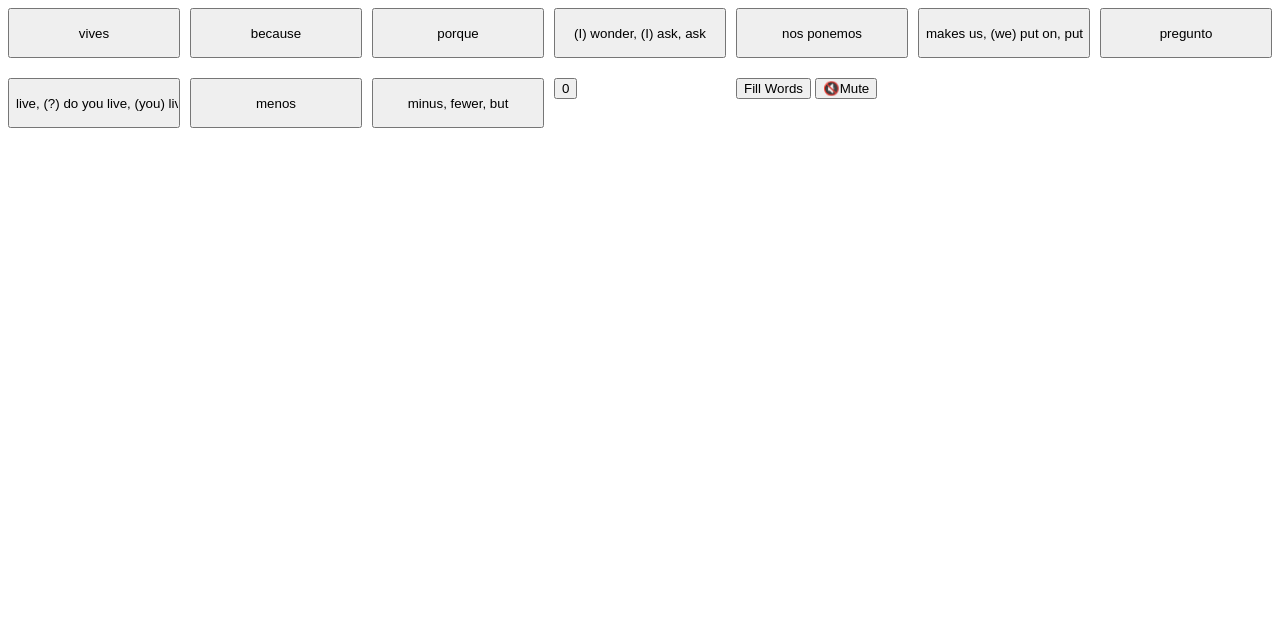
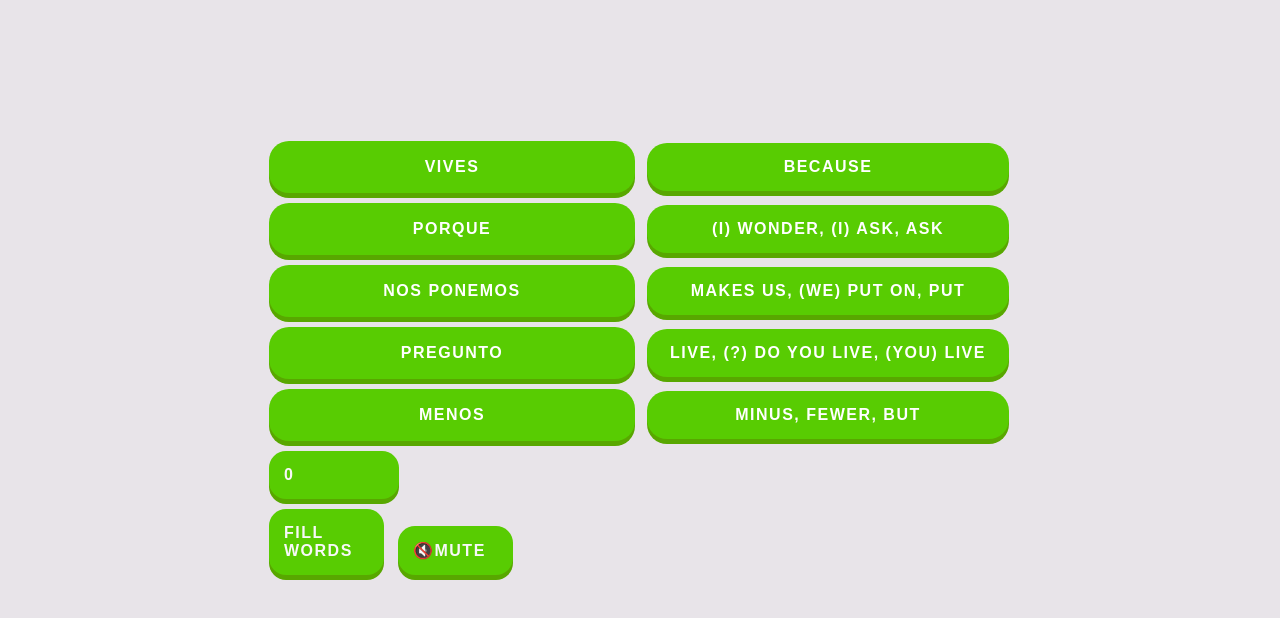
Before and after one commit to MoranLeven/MatchMadness, a plain HTML site: page index.html in a window 1280 px wide. Drawn offline with Linux system fonts and the light colour scheme.

Commit message:
Add files via upload

```diff
--- a/index.html
+++ b/index.html
@@ -22,13 +22,15 @@
 
         <input type="button" value="" class="input">
         <input type="button" value="" class="output">
+    </div>
+
     <div>
         <input type="button" value="0" class="score">
     </div>
 
     <div>
-        <button class="words-updater">Fill Words</button>
-        <button class="mute" onclick="mute()">🔇Mute</button>
+        <button class="words-updater rem ">Fill Words</button>
+        <button class="mute rem" onclick="mute()">🔇Mute</button>
     </div>
     <script src="words.js"></script>
    <script  src="script.js"></script>
--- a/style.css
+++ b/style.css
@@ -1,36 +1,19 @@
-/* input{
-    width:200px;
-    margin: 4px;
+html{
+    margin-left: 20%;
+    margin-right: 20%;
+    margin-top: 10%;
+    background: rgb(232, 228, 233)
+
 }
-
-.container{
-    grid-template-columns: repeat(2, 1fr);
-} */
-
 
 .container {
     display: grid;
-    grid-template-columns: repeat(auto-fit, minmax(150px, 1fr));
-    grid-gap: 10px;
-}
-
-.input, .output {
-    width: 100%;
-    height: 50px;
-    margin-bottom: 10px;
-}
-
-@media (max-width: 600px) {
-    .container {
-        grid-template-columns: repeat(2, 1fr);
-    }
+    grid-template-columns: repeat(2, 1fr);
 }
 
 
-/*
 .input{
        all: unset;
-       display: inline-block;
        padding-top: 15px;
        padding-bottom: 15px;
        padding-right: 15px;
@@ -41,19 +24,16 @@
        letter-spacing: 1.5px;
        font-weight: bold;
        cursor: pointer;
-       border-radius: 17px;
+       border-radius: 20px;
        font-size: 16px;
        background-color: #58cc02;
        box-shadow: 0 5px 0 #58a700;
-       width: 50% ;
        margin: 5px;
        text-align: center;
 }
 
-
  .output{
        all: unset;
-       display: inline-block;
        padding-top: 15px;
        padding-bottom: 15px;
        padding-right: 15px;
@@ -64,14 +44,12 @@
        letter-spacing: 1.5px;
        font-weight: bold;
        cursor: pointer;
-       border-radius: 17px;
+       border-radius: 20px;
        font-size: 16px;
        background-color: #58cc02;
        box-shadow: 0 5px 0 #58a700;
-       width: 50% ;
-       margin: 5px;
+       margin: 7px;
        text-align: center;
-       grid-column: 2/4;
 }
 .score{
        all: unset;
@@ -80,29 +58,41 @@
        padding-bottom: 15px;
        padding-right: 15px;
        padding-left: 15px;
-       color: white;
+       color: rgb(248, 248, 248);
        text-transform: uppercase;
        font-family: sans-serif;
-       letter-spacing: 1px;
+       letter-spacing: 1.5px;
        font-weight: bold;
        cursor: pointer;
        border-radius: 17px;
-       font-size: 0px;
+       font-size: 16px;
        background-color: #58cc02;
        box-shadow: 0 5px 0 #58a700;
-       width: 440px;
+       width: 100px;
        margin: 5px;
-       text-align: center;
-       transition-property: background-color, box-shadow;
-       transition-duration: 1s, 1s;
-
-}  */
-
-.score-updated{
-    background-color: aqua;
-    box-shadow: rgb(3, 88, 88);
 }
 
+
+.rem{
+    all: unset;
+    display: inline-block;
+    padding-top: 15px;
+    padding-bottom: 15px;
+    /* padding-right: 15px; */
+    padding-left: 15px;
+    color: rgb(248, 248, 248);
+    text-transform: uppercase;
+    font-family: sans-serif;
+    letter-spacing: 1.5px;
+    font-weight: bold;
+    cursor: pointer;
+    border-radius: 17px;
+    font-size: 16px;
+    background-color: #58cc02;
+    box-shadow: 0 5px 0 #58a700;
+    width: 100px;
+    margin: 5px;
+}
 .input_selected{
     background-color: rgb(204, 23, 122);
     box-shadow: 0 5px 0 rgb(155, 19, 94);
@@ -111,9 +101,3 @@
     background-color: rgb(52, 206, 198);
     box-shadow: 0 5px 0 rgb(42, 168, 162);
 }
-
-.answered{
-    background-color : white;
-    box-shadow: 0 5px 0 white;
-    cursor:auto;
-}
```
